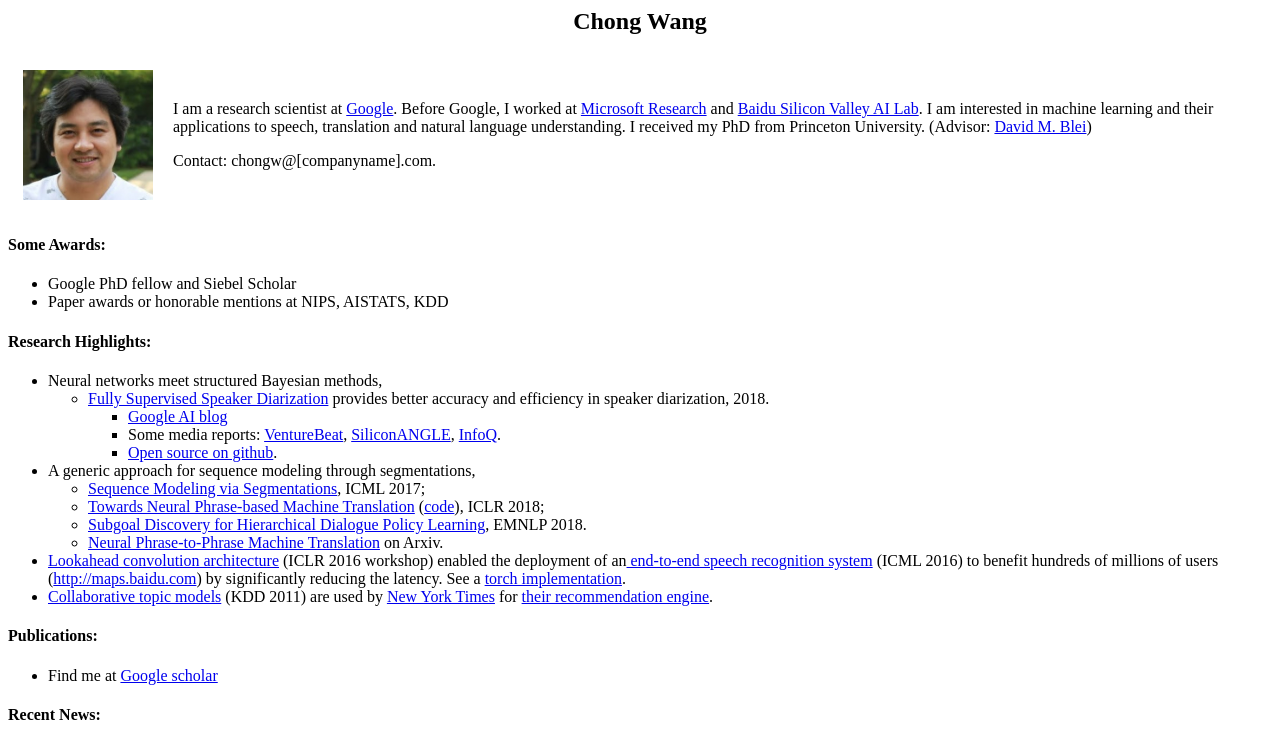
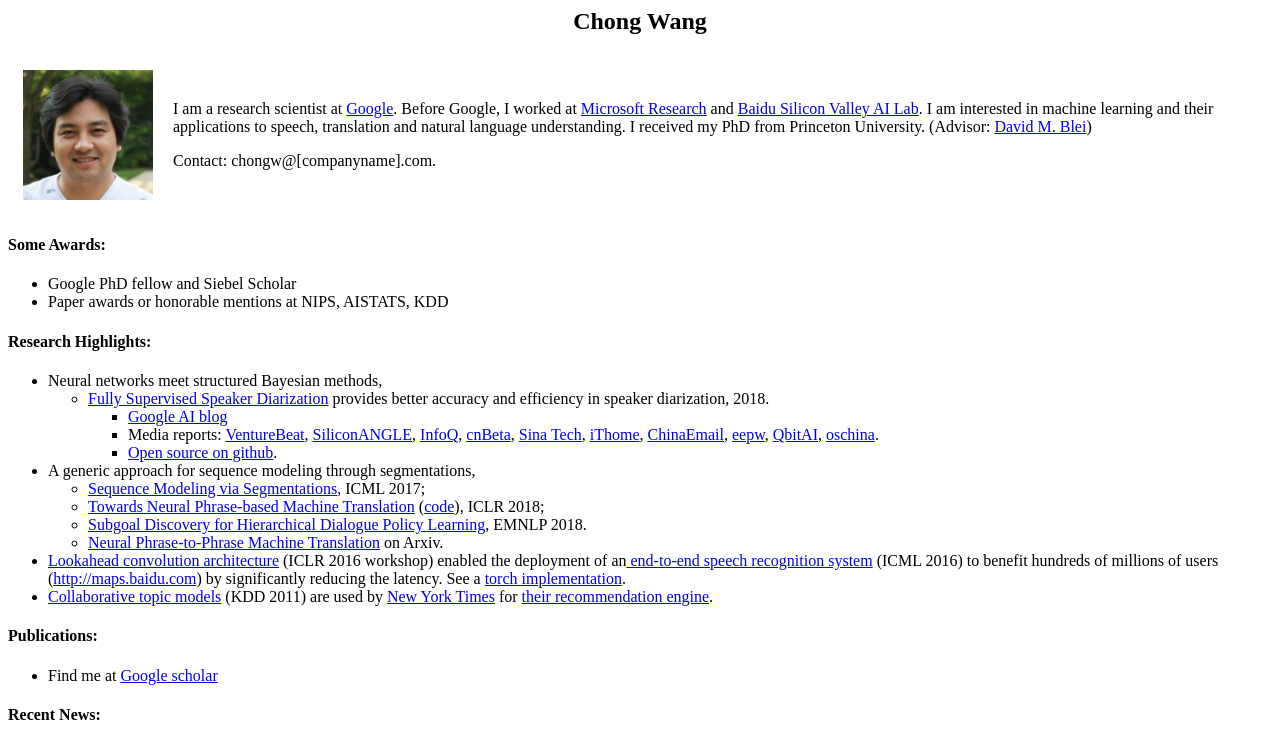
Before and after one commit to chongw/chongw.github.io, a plain HTML site: page index.html in a window 1280 px wide. Shown: the top 742 px of the page. Drawn offline with Linux system fonts and the light colour scheme.

Commit message:
Update index.html

```diff
--- a/index.html
+++ b/index.html
@@ -41,9 +41,17 @@
        <li> <a href="https://arxiv.org/abs/1810.04719"> Fully Supervised Speaker Diarization</a> provides better accuracy and efficiency in speaker diarization, 2018.
          <ul>
          <li><a href="https://ai.googleblog.com/2018/11/accurate-online-speaker-diarization.html">Google AI blog</a> </li>
-         <li> Some media reports: <a href="https://venturebeat.com/2018/11/12/google-open-sources-ai-that-can-distinguish-between-voices-with-92-percent-accuracy/"> VentureBeat</a>,
+         <li> Media reports: <a href="https://venturebeat.com/2018/11/12/google-open-sources-ai-that-can-distinguish-between-voices-with-92-percent-accuracy/"> VentureBeat</a>,
          <a href="https://siliconangle.com/2018/11/12/google-built-ai-model-can-accurately-distinguish-different-human-voices/">SiliconANGLE</a>,
-           <a href="https://www.infoq.com/news/2018/11/Google-AI-Voice">InfoQ</a>.</li>
+           <a href="https://www.infoq.com/news/2018/11/Google-AI-Voice">InfoQ</a>,
+           <a href="https://www.cnbeta.com/articles/tech/787295.htm" rel="noreferrer noopener" class="g3doc-nong3doc-link g3doc-external-link">cnBeta</a>,
+<a href="https://tech.sina.com.cn/it/2018-11-13/doc-ihmutuea9658316.shtml" rel="noreferrer noopener" class="g3doc-nong3doc-link g3doc-external-link">Sina Tech</a>,
+<a href="https://www.ithome.com.tw/news/126984" rel="noreferrer noopener" class="g3doc-nong3doc-link g3doc-external-link">iThome</a>,
+<a href="http://www.chinaemail.com.cn/blog/content/9652/%E8%B0%B7%E6%AD%8C%E5%BC%80%E6%BA%90AI%E8%83%BD%E5%8C%BA%E5%88%86%E5%A3%B0%E9%9F%B3-%E5%87%86%E7%A1%AE%E7%8E%87%E8%BE%BE92%25.html" rel="noreferrer noopener" class="g3doc-nong3doc-link g3doc-external-link">ChinaEmail</a>,
+<a href="http://www.eepw.com.cn/article/201811/394377.htm" rel="noreferrer noopener" class="g3doc-nong3doc-link g3doc-external-link">eepw</a>,
+<a href="https://mp.weixin.qq.com/s/YOupCjU06JhRCZNCbMvAgQ" rel="noreferrer noopener" class="g3doc-nong3doc-link g3doc-external-link">QbitAI</a>,
+<a href="https://www.oschina.net/news/101780/fully-super-vised-speaker-diarization" rel="noreferrer noopener" class="g3doc-nong3doc-link g3doc-external-link">oschina</a>.</li>
+           </li>
            <li><a href="https://github.com/google/uis-rnn">Open source on github</a>.</li>
          </ul>
         </li>
```
